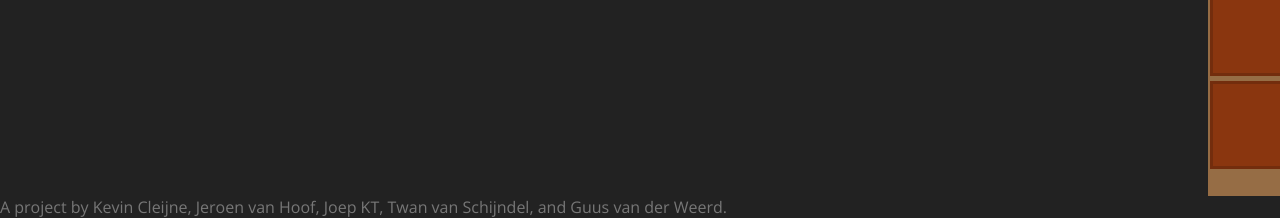
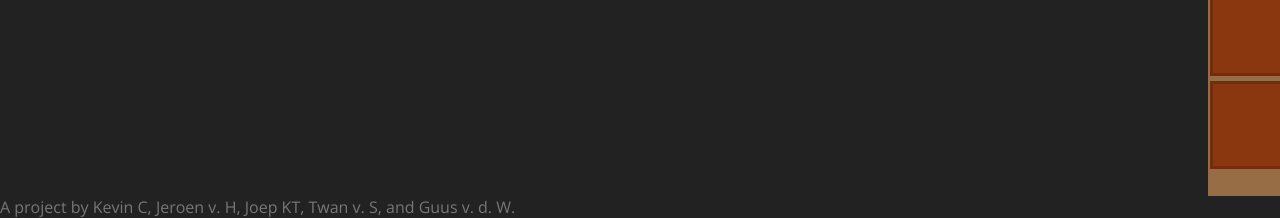
Before and after one commit to Yatoom/Cycle, a PHP site: page /game.php in a window 1280 px wide. Shown: the part 599-817 px from the top of the page. Run offline with PHP 8.4, Linux system fonts and the light colour scheme; data that the repository does not hold is empty; some libraries are stand-ins or nearby versions.

Commit message:
Update game.php

```diff
--- a/game.php
+++ b/game.php
@@ -59,7 +59,7 @@
 </div>
 
 <div class="footer">
-  A project by Kevin Cleijne, Jeroen van Hoof, Joep KT, Twan van Schijndel, and Guus van der Weerd.
+  A project by Kevin C, Jeroen v. H, Joep KT, Twan v. S, and Guus v. d. W.
 </div>
 
 
```
